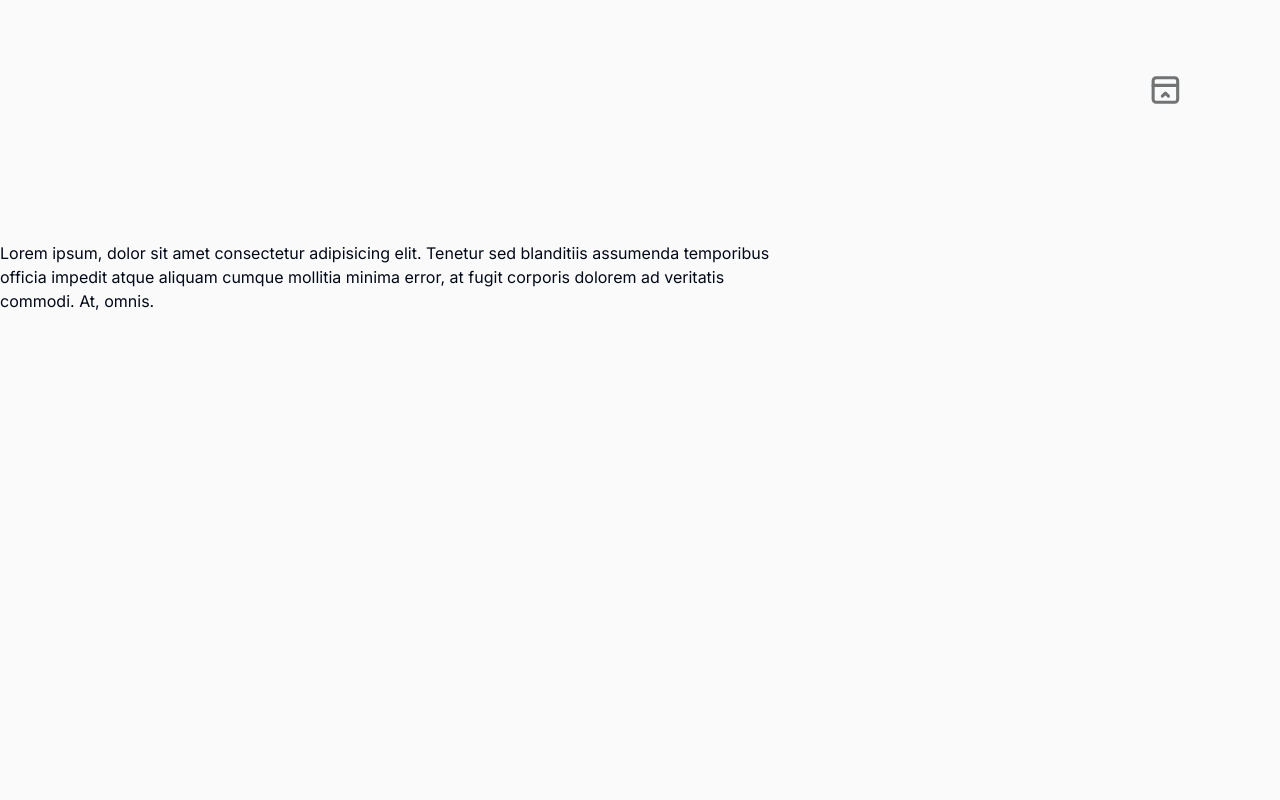
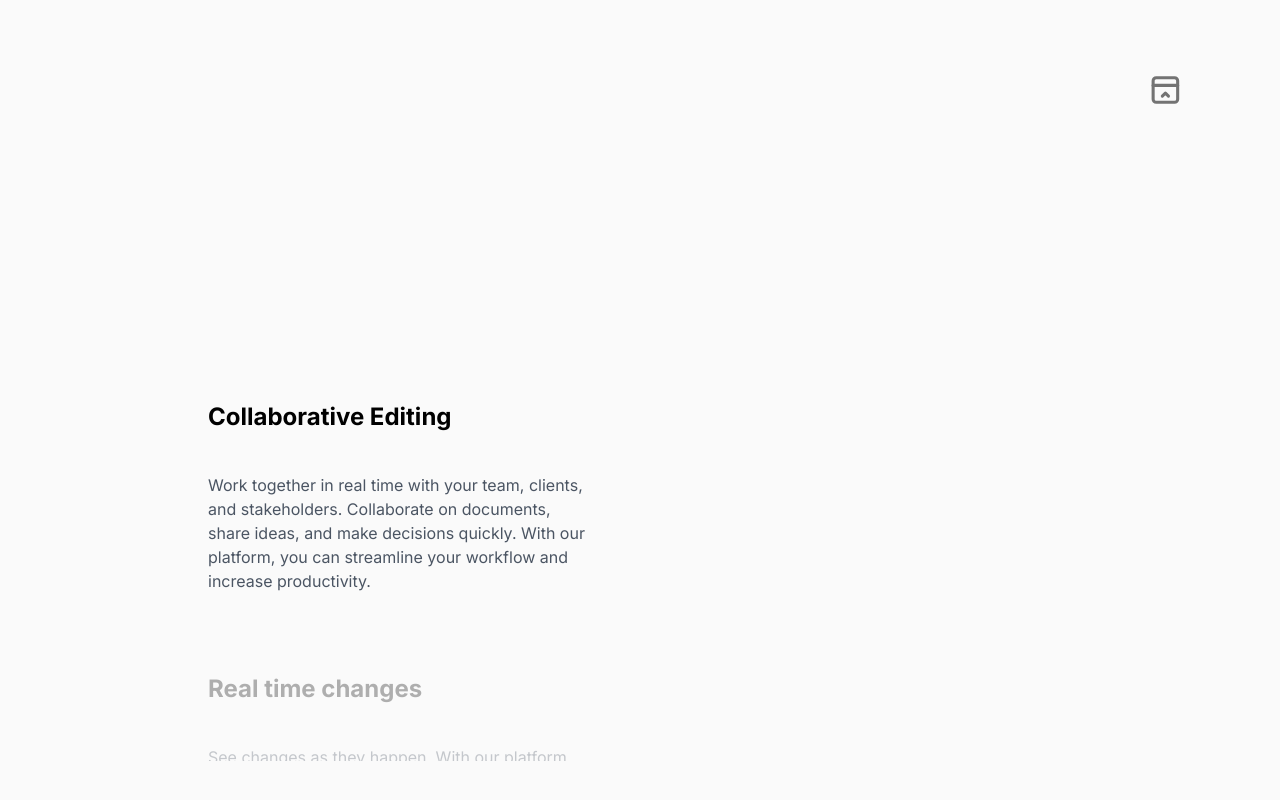
Before and after one commit to clavelian/ClavelAdvertisingMarketing, a Next.js app in the folder cad/: page / in a window 1280 px wide. Shown: the part 532-1332 px from the top of the page. Before the commit the page ends 845 px from the top, so only its background shows below. Built offline with nearby package versions, Linux system fonts and the light colour scheme.

Commit message:
feat: added about.tsx stickScroll, minor changes

```diff
--- a/cad/app/globals.css
+++ b/cad/app/globals.css
@@ -66,5 +66,6 @@
   }
   body {
     @apply bg-background text-foreground;
+    overflow-x: hidden;
   }
 }
--- a/cad/app/page.tsx
+++ b/cad/app/page.tsx
@@ -4,6 +4,7 @@ import { NavigationMenuDemo } from "../components/navmenu";
 import FlipWordsDemo from "../components/flipwords";
 import { ModeToggle } from "../components/ui/lnd";
 import { FloatingDockDemo } from "../components/floatingDock";
+import { StickyScrollRevealDemo } from "../components/stickyScroll";
 
 export default function Home() {
   return (
@@ -35,11 +36,8 @@ export default function Home() {
           <FloatingDockDemo />
         </aside>
       </div>
-      <div className="w-[100vh]">
-        Lorem ipsum, dolor sit amet consectetur adipisicing elit. Tenetur sed
-        blanditiis assumenda temporibus officia impedit atque aliquam cumque
-        mollitia minima error, at fugit corporis dolorem ad veritatis commodi.
-        At, omnis.
+      <div className="w-[100vh] justify-center place-items-center">
+        <StickyScrollRevealDemo />
       </div>
     </>
   );
--- a/cad/components/navmenu.tsx
+++ b/cad/components/navmenu.tsx
@@ -14,43 +14,43 @@ import {
   navigationMenuTriggerStyle,
 } from "@/components/ui/navigation-menu";
 
-const components: { title: string; href: string; description: string }[] = [
-  {
-    title: "Alert Dialog",
-    href: "/docs/primitives/alert-dialog",
-    description:
-      "A modal dialog that interrupts the user with important content and expects a response.",
-  },
-  {
-    title: "Hover Card",
-    href: "/docs/primitives/hover-card",
-    description:
-      "For sighted users to preview content available behind a link.",
-  },
-  {
-    title: "Progress",
-    href: "/docs/primitives/progress",
-    description:
-      "Displays an indicator showing the completion progress of a task, typically displayed as a progress bar.",
-  },
-  {
-    title: "Scroll-area",
-    href: "/docs/primitives/scroll-area",
-    description: "Visually or semantically separates content.",
-  },
-  {
-    title: "Tabs",
-    href: "/docs/primitives/tabs",
-    description:
-      "A set of layered sections of content—known as tab panels—that are displayed one at a time.",
-  },
-  {
-    title: "Tooltip",
-    href: "/docs/primitives/tooltip",
-    description:
-      "A popup that displays information related to an element when the element receives keyboard focus or the mouse hovers over it.",
-  },
-];
+// const components: { title: string; href: string; description: string }[] = [
+//   {
+//     title: "Alert Dialog",
+//     href: "/docs/primitives/alert-dialog",
+//     description:
+//       "A modal dialog that interrupts the user with important content and expects a response.",
+//   },
+//   {
+//     title: "Hover Card",
+//     href: "/docs/primitives/hover-card",
+//     description:
+//       "For sighted users to preview content available behind a link.",
+//   },
+//   {
+//     title: "Progress",
+//     href: "/docs/primitives/progress",
+//     description:
+//       "Displays an indicator showing the completion progress of a task, typically displayed as a progress bar.",
+//   },
+//   {
+//     title: "Scroll-area",
+//     href: "/docs/primitives/scroll-area",
+//     description: "Visually or semantically separates content.",
+//   },
+//   {
+//     title: "Tabs",
+//     href: "/docs/primitives/tabs",
+//     description:
+//       "A set of layered sections of content—known as tab panels—that are displayed one at a time.",
+//   },
+//   {
+//     title: "Tooltip",
+//     href: "/docs/primitives/tooltip",
+//     description:
+//       "A popup that displays information related to an element when the element receives keyboard focus or the mouse hovers over it.",
+//   },
+// ];
 
 export function NavigationMenuDemo() {
   return (
@@ -60,8 +60,8 @@ export function NavigationMenuDemo() {
           <NavigationMenuTrigger>Getting started</NavigationMenuTrigger>
           <NavigationMenuContent>
             <ul className="grid p-6 md:w-[400px] lg:w-[500px] lg:grid-cols-[.75fr_1fr]">
-              <ListItem href="/docs" title="Introduction">
-                Re-usable components built using Radix UI and Tailwind CSS.
+              <ListItem href="/docs" title="About Clavel Marketing">
+                Learn more about us.
               </ListItem>
               <ListItem href="/docs/installation" title="Installation">
                 How to install dependencies and structure your app.
--- /dev/null
+++ b/cad/components/stickyScroll.tsx
@@ -0,0 +1,60 @@
+"use client";
+import React from "react";
+import { StickyScroll } from "../components/ui/sticky-scroll-reveal";
+import Image from "next/image";
+
+const content = [
+  {
+    title: "Collaborative Editing",
+    description:
+      "Work together in real time with your team, clients, and stakeholders. Collaborate on documents, share ideas, and make decisions quickly. With our platform, you can streamline your workflow and increase productivity.",
+    content: (
+      <div className="h-full w-full bg-[linear-gradient(to_bottom_right,var(--cyan-500),var(--emerald-500))] flex items-center justify-center text-white">
+        Collaborative Editing
+      </div>
+    ),
+  },
+  {
+    title: "Real time changes",
+    description:
+      "See changes as they happen. With our platform, you can track every modification in real time. No more confusion about the latest version of your project. Say goodbye to the chaos of version control and embrace the simplicity of real-time updates.",
+    content: (
+      <div className="h-full w-full  flex items-center justify-center text-white">
+        <Image
+          src="/linear.webp"
+          width={300}
+          height={300}
+          className="h-full w-full object-cover"
+          alt="linear board demo"
+        />
+      </div>
+    ),
+  },
+  {
+    title: "Version control",
+    description:
+      "Experience real-time updates and never stress about version control again. Our platform ensures that you're always working on the most recent version of your project, eliminating the need for constant manual updates. Stay in the loop, keep your team aligned, and maintain the flow of your work without any interruptions.",
+    content: (
+      <div className="h-full w-full bg-[linear-gradient(to_bottom_right,var(--orange-500),var(--yellow-500))] flex items-center justify-center text-white">
+        Version control
+      </div>
+    ),
+  },
+  {
+    title: "Running out of content",
+    description:
+      "Experience real-time updates and never stress about version control again. Our platform ensures that you're always working on the most recent version of your project, eliminating the need for constant manual updates. Stay in the loop, keep your team aligned, and maintain the flow of your work without any interruptions.",
+    content: (
+      <div className="h-full w-full bg-[linear-gradient(to_bottom_right,var(--cyan-500),var(--emerald-500))] flex items-center justify-center text-white">
+        Running out of content
+      </div>
+    ),
+  },
+];
+export function StickyScrollRevealDemo() {
+  return (
+    <div className="p-10">
+      <StickyScroll content={content} />
+    </div>
+  );
+}
--- a/cad/components/ui/floating-dock.tsx
+++ b/cad/components/ui/floating-dock.tsx
@@ -81,7 +81,7 @@ const FloatingDockMobile = ({
       </AnimatePresence>
       <button
         onClick={() => setOpen(!open)}
-        className="h-[2.3rem] w-[2.3rem] rounded-full bg-gray-50 dark:bg-neutral-800 flex items-center justify-center"
+        className="h-[2.3rem] w-[2.3rem] rounded-full flex items-center justify-center"
       >
         <IconLayoutNavbarCollapse className="h-10 w-10 text-neutral-500 dark:text-neutral-400" />
       </button>
--- /dev/null
+++ b/cad/components/ui/sticky-scroll-reveal.tsx
@@ -0,0 +1,112 @@
+"use client";
+import React, { useEffect, useRef, useState } from "react";
+import { useMotionValueEvent, useScroll } from "framer-motion";
+import { motion } from "framer-motion";
+import { cn } from "@/lib/utils";
+
+export const StickyScroll = ({
+  content,
+  contentClassName,
+}: {
+  content: {
+    title: string;
+    description: string;
+    content?: React.ReactNode | any;
+  }[];
+  contentClassName?: string;
+}) => {
+  const [activeCard, setActiveCard] = React.useState(0);
+  const ref = useRef<any>(null);
+  const { scrollYProgress } = useScroll({
+    // uncomment line 22 and comment line 23 if you DONT want the overflow container and want to have it change on the entire page scroll
+    // target: ref
+    container: ref,
+    offset: ["start start", "end start"],
+  });
+  const cardLength = content.length;
+
+  useMotionValueEvent(scrollYProgress, "change", (latest) => {
+    const cardsBreakpoints = content.map((_, index) => index / cardLength);
+    const closestBreakpointIndex = cardsBreakpoints.reduce(
+      (acc, breakpoint, index) => {
+        const distance = Math.abs(latest - breakpoint);
+        if (distance < Math.abs(latest - cardsBreakpoints[acc])) {
+          return index;
+        }
+        return acc;
+      },
+      0
+    );
+    setActiveCard(closestBreakpointIndex);
+  });
+
+  const backgroundColors = [
+    "var(--slate-900)",
+    "var(--black)",
+    "var(--neutral-900)",
+  ];
+  const linearGradients = [
+    "linear-gradient(to bottom right, var(--cyan-500), var(--emerald-500))",
+    "linear-gradient(to bottom right, var(--pink-500), var(--indigo-500))",
+    "linear-gradient(to bottom right, var(--orange-500), var(--yellow-500))",
+  ];
+
+  const [backgroundGradient, setBackgroundGradient] = useState(
+    linearGradients[0]
+  );
+
+  useEffect(() => {
+    setBackgroundGradient(linearGradients[activeCard % linearGradients.length]);
+  }, [activeCard]);
+
+  return (
+    <motion.div
+      animate={{
+        backgroundColor: backgroundColors[activeCard % backgroundColors.length],
+      }}
+      className="h-[30rem] overflow-y-auto flex justify-center relative space-x-10 rounded-md p-10"
+      ref={ref}
+    >
+      <div className="div relative flex items-start px-4">
+        <div className="max-w-2xl">
+          {content.map((item, index) => (
+            <div key={item.title + index} className="my-20">
+              <motion.h2
+                initial={{
+                  opacity: 0,
+                }}
+                animate={{
+                  opacity: activeCard === index ? 1 : 0.3,
+                }}
+                className="text-2xl font-bold dark:text-slate-100 text-black"
+              >
+                {item.title}
+              </motion.h2>
+              <motion.p
+                initial={{
+                  opacity: 0,
+                }}
+                animate={{
+                  opacity: activeCard === index ? 1 : 0.3,
+                }}
+                className="text-kg dark:text-slate-300 text-gray-600 max-w-sm mt-10"
+              >
+                {item.description}
+              </motion.p>
+            </div>
+          ))}
+          <div className="h-40" />
+        </div>
+      </div>
+      <div
+        style={{ background: backgroundGradient }}
+        className={cn(
+          "hidden lg:block h-60 w-80 rounded-md bg-white sticky top-10 overflow-hidden",
+          contentClassName
+        )}
+      >
+        {content[activeCard].content ?? null}
+      </div>
+    </motion.div>
+  );
+};
--- /dev/null
+++ b/cad/pages/about.tsx
@@ -0,0 +1,5 @@
+const About = () => {
+  return <div>This page is about about me.</div>;
+};
+
+export default About;
```
